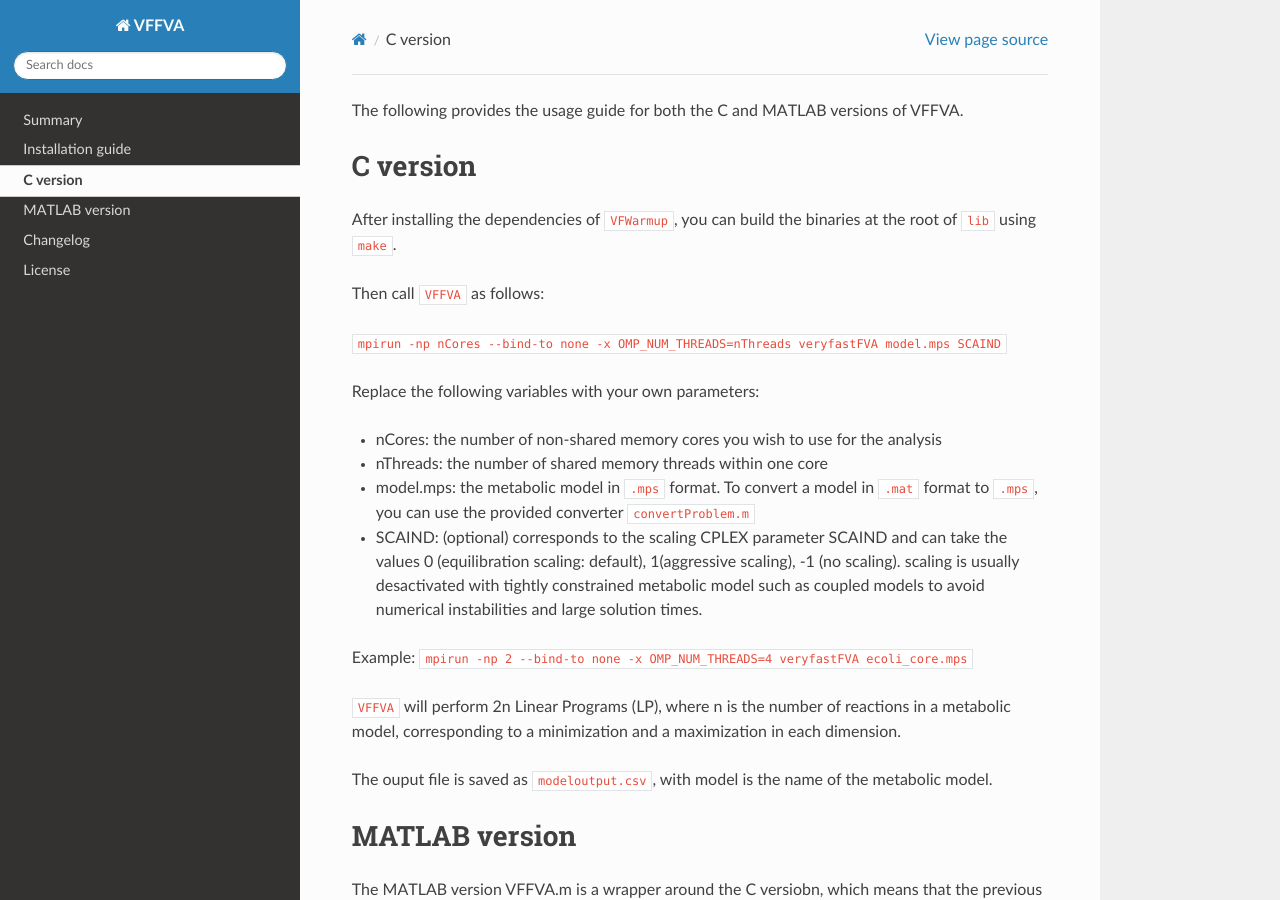
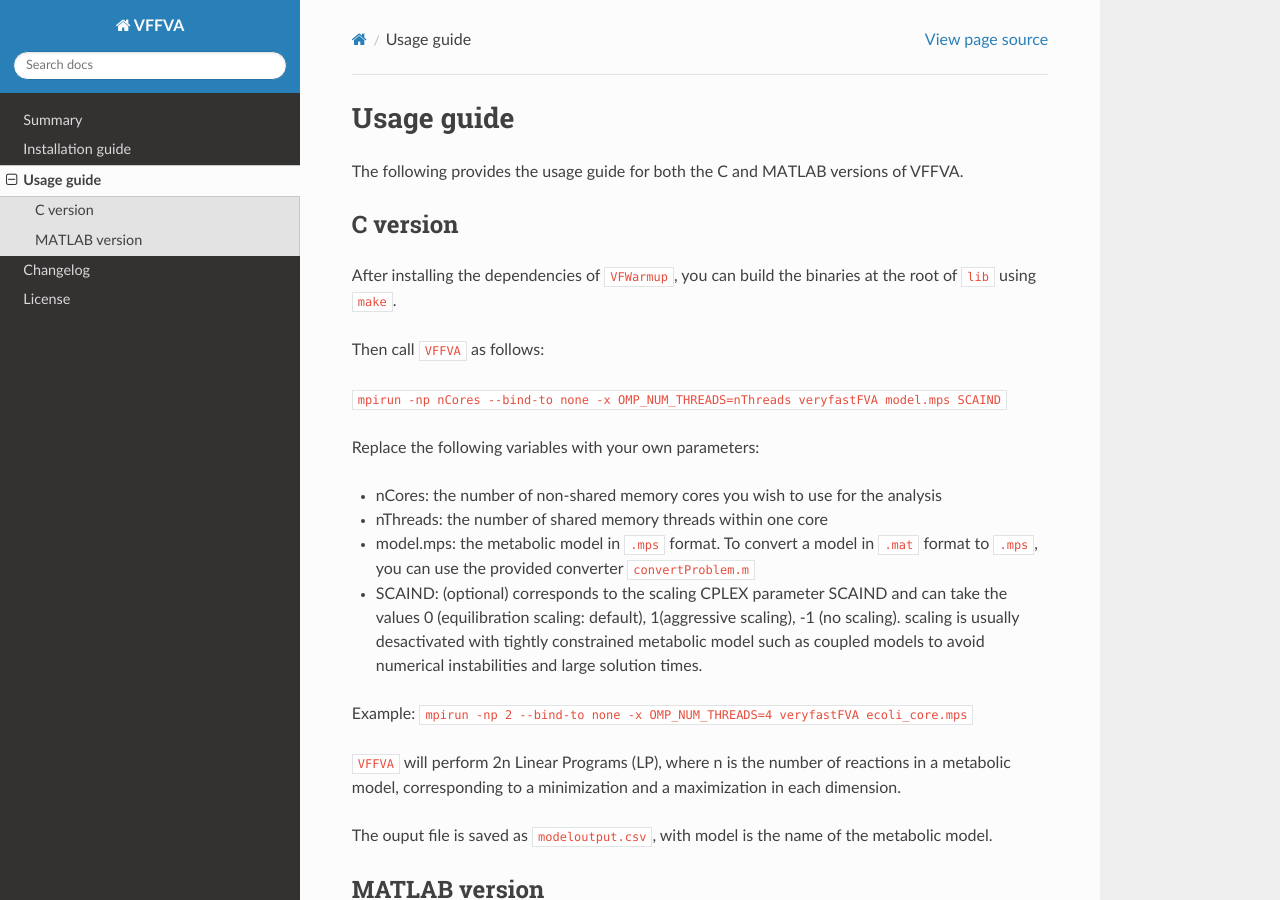
Before and after one commit to marouenbg/VFFVA, a Sphinx documentation site: the page built from docs/guide/index.md, in a window 1280 px wide and 900 px high. Built offline with Sphinx 7.4.7 and the Read the Docs theme 2.0.0, drawn with Linux system fonts in a browser that asks for light colours.

Commit message:
fixed docs

```diff
--- a/docs/guide/index.md
+++ b/docs/guide/index.md
@@ -1,3 +1,5 @@
+# Usage guide
+
 The following provides the usage guide for both the C and MATLAB versions of VFFVA.
 
 ## C version
```
